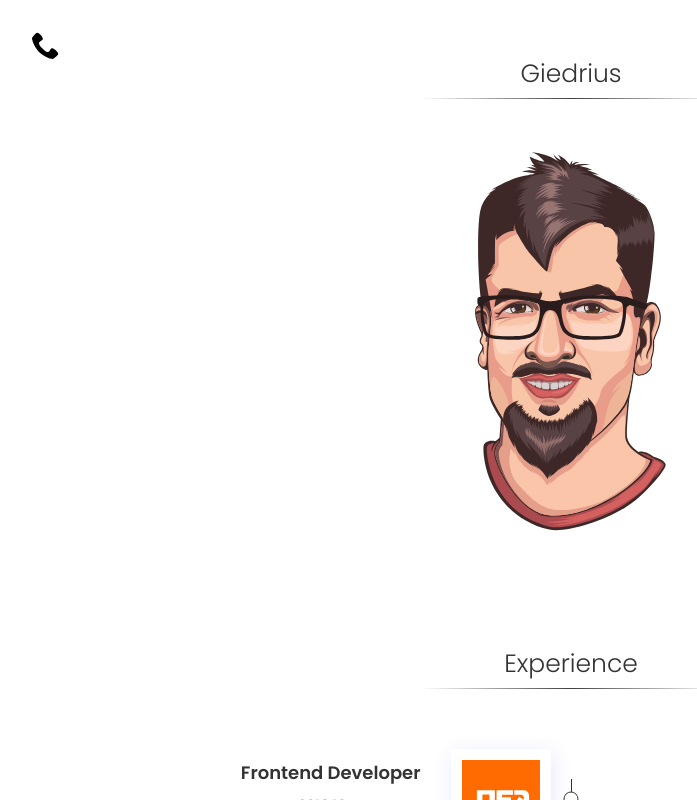
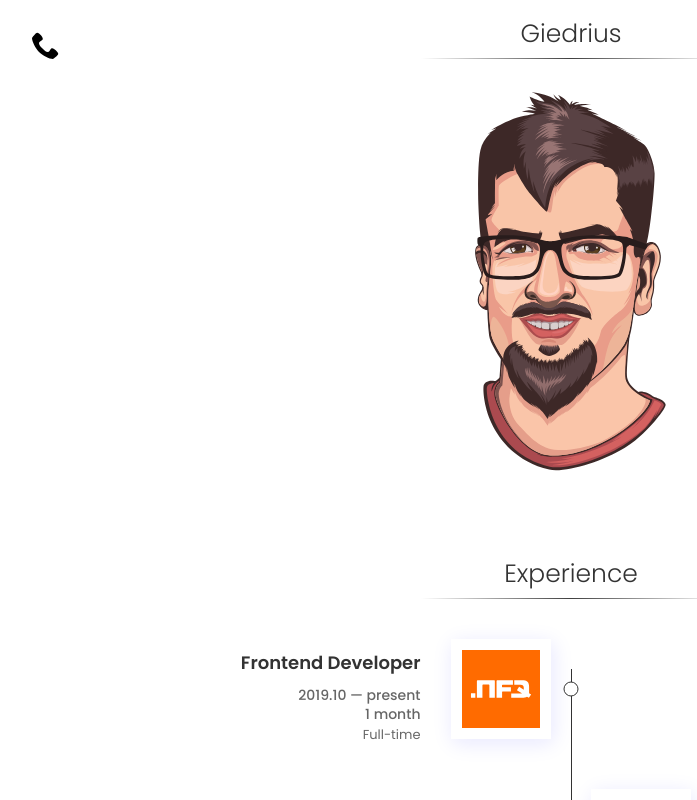
Before and after one commit to giedryza/giedrius.io-v2.0.0, a React (Create React App) app: page / in a window 1280 px wide. Shown: the top 800 px of the page, without its empty margins (69-766 px from the left). Built offline with nearby package versions, Linux system fonts and the light colour scheme.

Commit message:
fix title margins

```diff
--- a/src/components/title/title.styles.scss
+++ b/src/components/title/title.styles.scss
@@ -2,7 +2,7 @@
   display: block;
   width: 100%;
   text-align: center;
-  margin: 5rem 0;
+  margin: 1rem 0 3rem 0;
 
   &__label {
     padding: 0.5rem;
--- a/src/styles/utils/_container.scss
+++ b/src/styles/utils/_container.scss
@@ -5,5 +5,5 @@
 }
 
 .section-container {
-  padding-bottom: 5rem;
+  padding-bottom: 6rem;
 }
```
